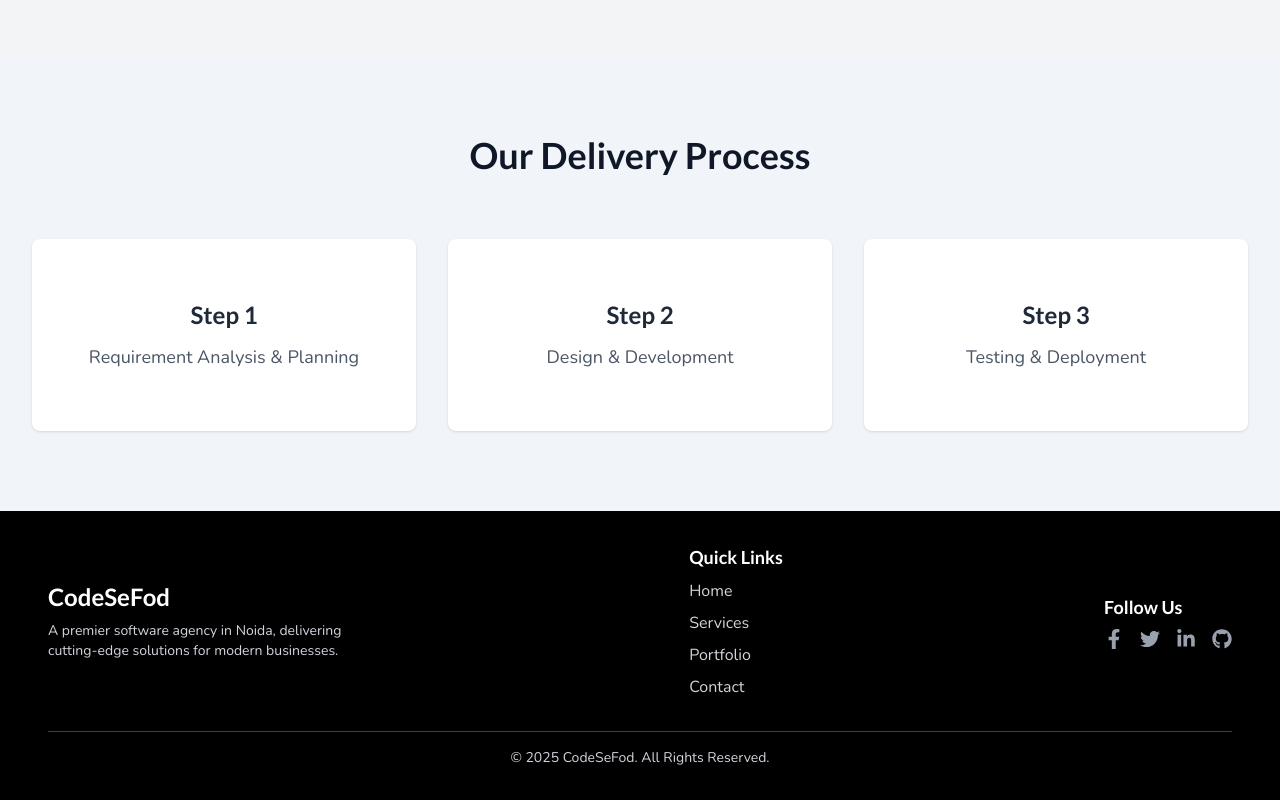
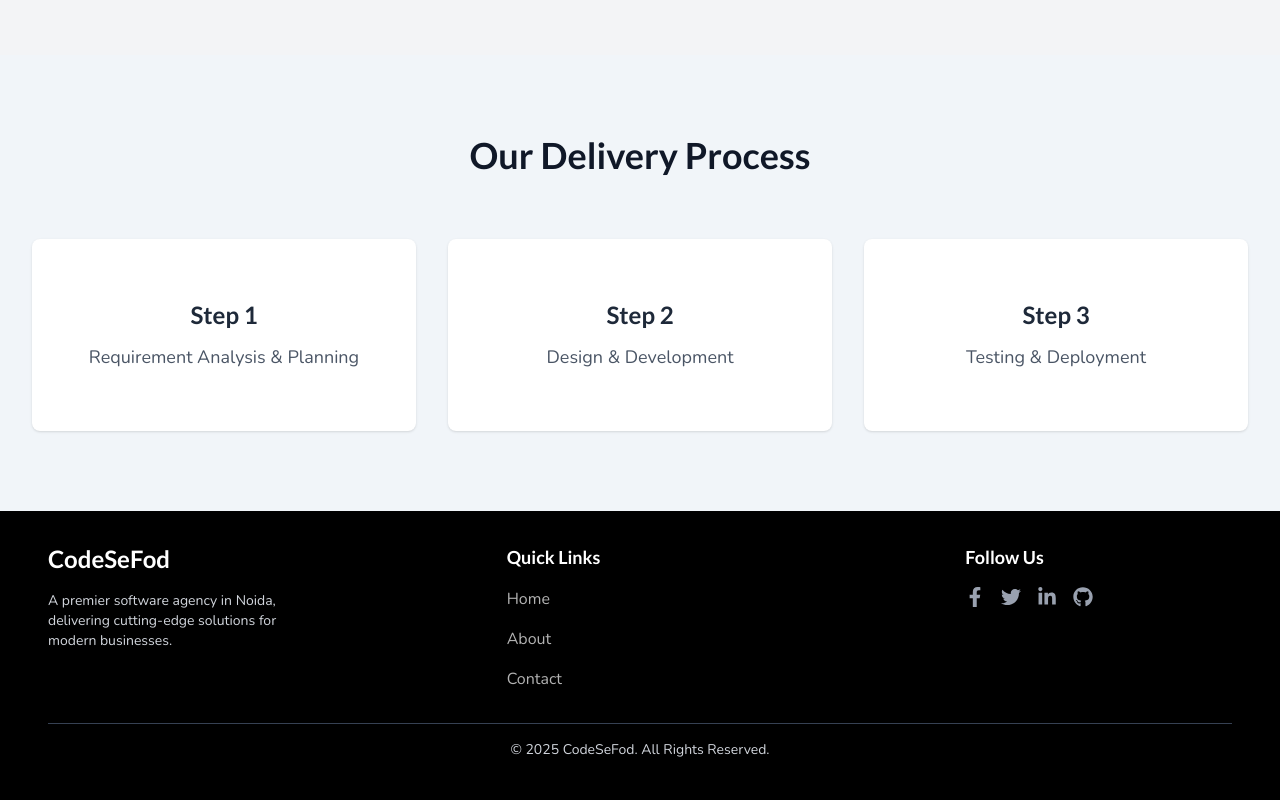
Before and after one commit to Rocky-Saini/codesefod_code_react, a React (Vite) app: page / in a window 1280 px wide. Shown: the part 1225-2025 px from the top of the page. Built offline with nearby package versions, Linux system fonts and the light colour scheme.

Commit message:
Footer section upated

```diff
--- a/src/App.css
+++ b/src/App.css
@@ -104,3 +104,10 @@ header.active {
         @apply top-0;
     }
 }
+
+.footer-logo {
+    @apply text-2xl font-bold text-white mb-4;
+}
+.footer-heading {
+    @apply text-lg font-semibold mb-4 text-white;
+}
--- a/src/components/shared/Footer.jsx
+++ b/src/components/shared/Footer.jsx
@@ -1,44 +1,77 @@
 import React from "react";
-import { FaFacebookF, FaTwitter, FaLinkedinIn, FaGithub } from "react-icons/fa";
+import { navArr } from "./../../../constants/data";
+import {
+    FaFacebookF,
+    FaTwitter,
+    FaLinkedinIn,
+    FaGithub,
+} from "react-icons/fa";
+import { Link } from "react-router";
 
 const Footer = () => {
     return (
         <footer className=" text-gray-300 py-8">
             <div className="container mx-auto px-6 md:px-12">
-        <div className="flex flex-col md:flex-row justify-between items-center">
+                <div className="grid sm:grid-cols-3 gap-8 sm:gap-36 lg:gap-48">
                     {/* Logo and About */}
                     <div className="mb-6 md:mb-0">
-            <h2 className="text-2xl font-bold text-white">CodeSeFod</h2>
+                        <h2 className="footer-logo">
+                            CodeSeFod
+                        </h2>
                         <p className="text-sm mt-2 max-w-xs">
-              A premier software agency in Noida, delivering cutting-edge solutions for modern businesses.
+                            A premier software agency in
+                            Noida, delivering cutting-edge
+                            solutions for modern businesses.
                         </p>
                     </div>
 
                     {/* Quick Links */}
                     <div className="mb-6 md:mb-0">
-            <h3 className="text-lg font-semibold text-white">Quick Links</h3>
-            <ul className="mt-2 space-y-2">
-              <li><a href="#" className="hover:text-blue-400">Home</a></li>
-              <li><a href="#" className="hover:text-blue-400">Services</a></li>
-              <li><a href="#" className="hover:text-blue-400">Portfolio</a></li>
-              <li><a href="#" className="hover:text-blue-400">Contact</a></li>
-            </ul>
+                        <h3 className="footer-heading">
+                            Quick Links
+                        </h3>
+                        <nav className="flex flex-col gap-4">
+                            {navArr.map((val) => {
+                                return (
+                                    <Link
+                                        to={val.url}
+                                        className="nav-link"
+                                    >
+                                        {val.title}
+                                    </Link>
+                                );
+                            })}
+                        </nav>
                     </div>
 
                     {/* Social Media */}
                     <div>
-            <h3 className="text-lg font-semibold text-white">Follow Us</h3>
+                        <h3 className="footer-heading">
+                            Follow Us
+                        </h3>
                         <div className="flex space-x-4 mt-2">
-              <a href="#" className="text-gray-400 hover:text-blue-400 text-xl">
+                            <a
+                                href="#"
+                                className="text-gray-400 hover:text-blue-400 text-xl"
+                            >
                                 <FaFacebookF />
                             </a>
-              <a href="#" className="text-gray-400 hover:text-blue-400 text-xl">
+                            <a
+                                href="#"
+                                className="text-gray-400 hover:text-blue-400 text-xl"
+                            >
                                 <FaTwitter />
                             </a>
-              <a href="#" className="text-gray-400 hover:text-blue-400 text-xl">
+                            <a
+                                href="#"
+                                className="text-gray-400 hover:text-blue-400 text-xl"
+                            >
                                 <FaLinkedinIn />
                             </a>
-              <a href="#" className="text-gray-400 hover:text-blue-400 text-xl">
+                            <a
+                                href="#"
+                                className="text-gray-400 hover:text-blue-400 text-xl"
+                            >
                                 <FaGithub />
                             </a>
                         </div>
@@ -47,7 +80,10 @@ const Footer = () => {
 
                 {/* Copyright */}
                 <div className="mt-8 text-center border-t border-gray-700 pt-4">
-          <p className="text-sm">&copy; {new Date().getFullYear()} CodeSeFod. All Rights Reserved.</p>
+                    <p className="text-sm">
+                        &copy; {new Date().getFullYear()}{" "}
+                        CodeSeFod. All Rights Reserved.
+                    </p>
                 </div>
             </div>
         </footer>
```
Lines whose indentation alone changed are shown as unchanged.
